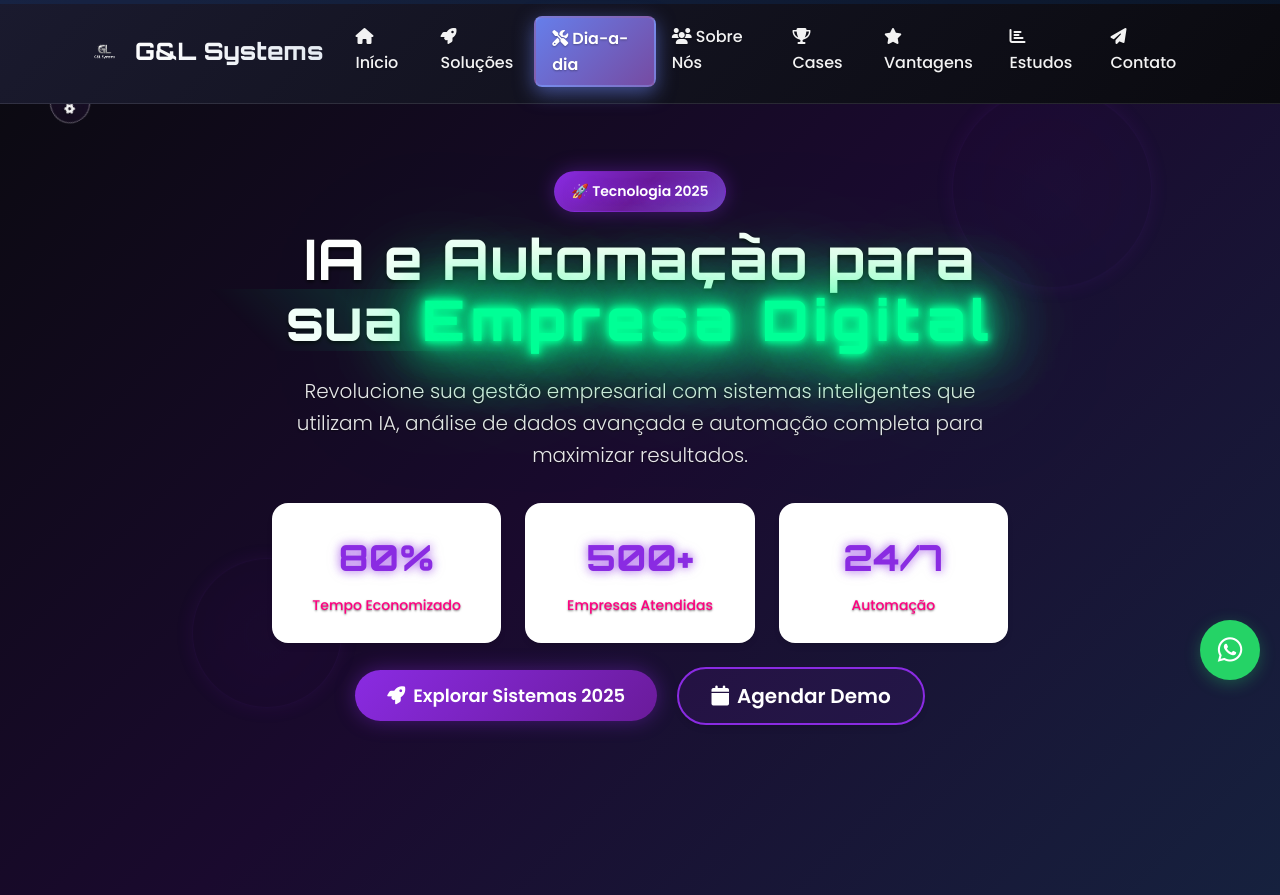
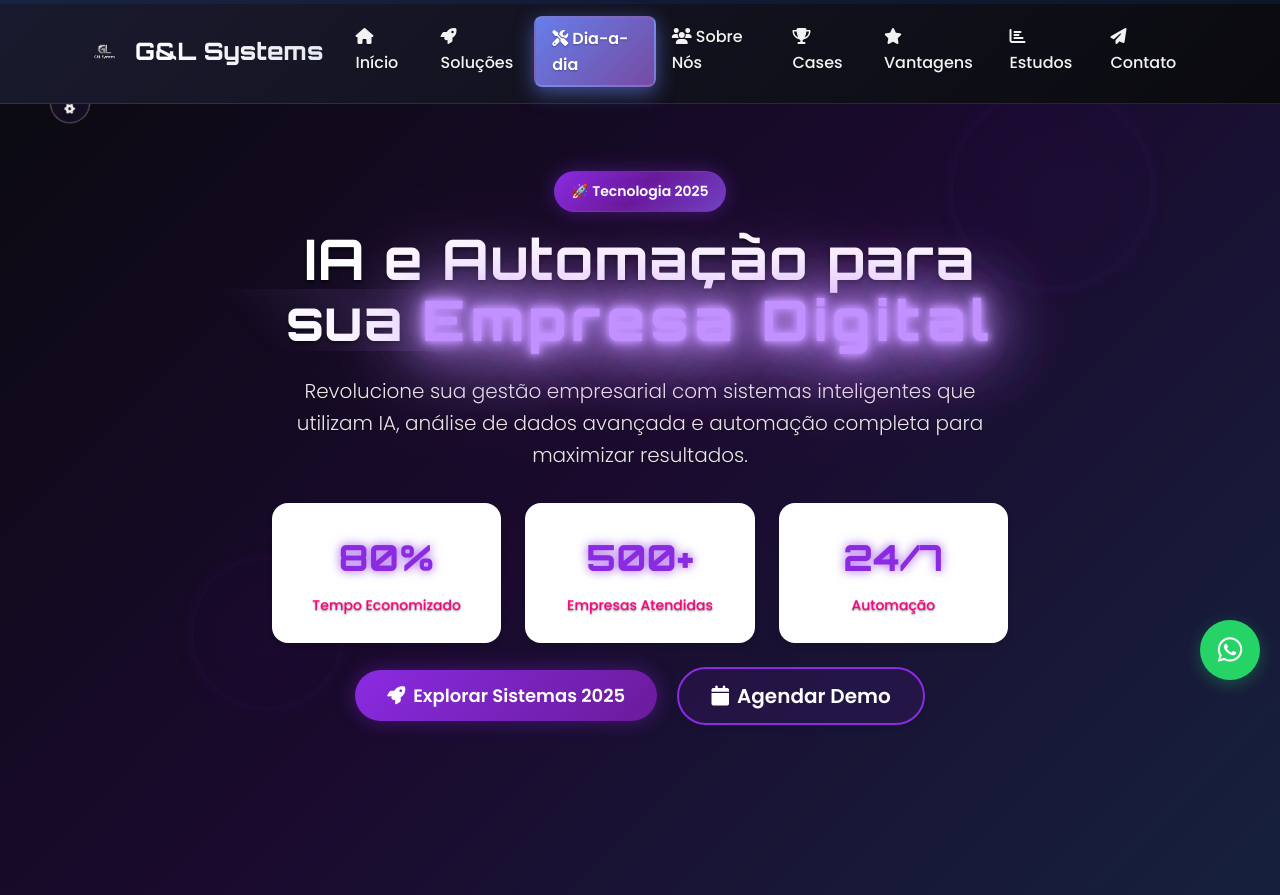
Before and after one commit to lsfrenzel/GLSystemsSite, a Flask app: page / in a window 1280 px wide. Shown: the top 895 px of the page. Run offline with Flask 3, Linux system fonts and the light colour scheme; some libraries are stand-ins or nearby versions.

Commit message:
Update text color to light purple for a vibrant display
Update the .neon-text class in static/css/style.css to use a light purple color (#b084ff) and adjust associated text-shadow and background gradient properties accordingly.

Replit-Commit-Author: Agent
Replit-Commit-Session-Id: 40b24d3b-d2ab-4787-9c19-3b3a63ba8792
Replit-Commit-Checkpoint-Type: full_checkpoint
Replit-Commit-Screenshot-Url: https://storage.googleapis.com/screenshot-production-us-central1/1c8f97d9-0738-484d-afa7-2ff477a8dc98/40b24d3b-d2ab-4787-9c19-3b3a63ba8792/HMwRjzZ

```diff
--- a/static/css/style.css
+++ b/static/css/style.css
@@ -137,16 +137,16 @@ h1, h2, h3, h4, h5, h6 {
 
 /* Enhanced Hero Section - Neon Text */
 .neon-text {
-    color: #00ff88;
+    color: #b084ff;
     text-shadow:
-        0 0 7px #00ff88,
-        0 0 10px #00ff88,
-        0 0 21px #00ff88,
-        0 0 42px #00ff88,
-        0 0 82px #00ff88,
-        0 0 92px #00ff88,
-        0 0 102px #00ff88,
-        0 0 151px #00ff88;
+        0 0 7px #b084ff,
+        0 0 10px #b084ff,
+        0 0 21px #b084ff,
+        0 0 42px #b084ff,
+        0 0 82px #b084ff,
+        0 0 92px #b084ff,
+        0 0 102px #b084ff,
+        0 0 151px #b084ff;
     animation: neonPulse 1.5s ease-in-out infinite alternate;
     font-weight: 800;
     position: relative;
@@ -161,34 +161,34 @@ h1, h2, h3, h4, h5, h6 {
     left: 0;
     width: 100%;
     height: 100%;
-    background: linear-gradient(45deg, transparent 30%, rgba(0, 255, 136, 0.1) 50%, transparent 70%);
+    background: linear-gradient(45deg, transparent 30%, rgba(176, 132, 255, 0.1) 50%, transparent 70%);
     animation: neonSweep 3s linear infinite;
 }
 
 @keyframes neonPulse {
     0% {
         text-shadow:
-            0 0 7px #00ff88,
-            0 0 10px #00ff88,
-            0 0 21px #00ff88,
-            0 0 42px #00ff88,
-            0 0 82px #00ff88,
-            0 0 92px #00ff88,
-            0 0 102px #00ff88,
-            0 0 151px #00ff88;
+            0 0 7px #b084ff,
+            0 0 10px #b084ff,
+            0 0 21px #b084ff,
+            0 0 42px #b084ff,
+            0 0 82px #b084ff,
+            0 0 92px #b084ff,
+            0 0 102px #b084ff,
+            0 0 151px #b084ff;
         filter: brightness(1);
     }
     100% {
         text-shadow:
-            0 0 4px #00ff88,
-            0 0 11px #00ff88,
-            0 0 19px #00ff88,
-            0 0 40px #00ff88,
-            0 0 80px #00ff88,
-            0 0 90px #00ff88,
-            0 0 100px #00ff88,
-            0 0 150px #00ff88,
-            0 0 200px #00ff88;
+            0 0 4px #b084ff,
+            0 0 11px #b084ff,
+            0 0 19px #b084ff,
+            0 0 40px #b084ff,
+            0 0 80px #b084ff,
+            0 0 90px #b084ff,
+            0 0 100px #b084ff,
+            0 0 150px #b084ff,
+            0 0 200px #b084ff;
         filter: brightness(1.3);
     }
 }
```
Also changed, not shown: 1 other file.
